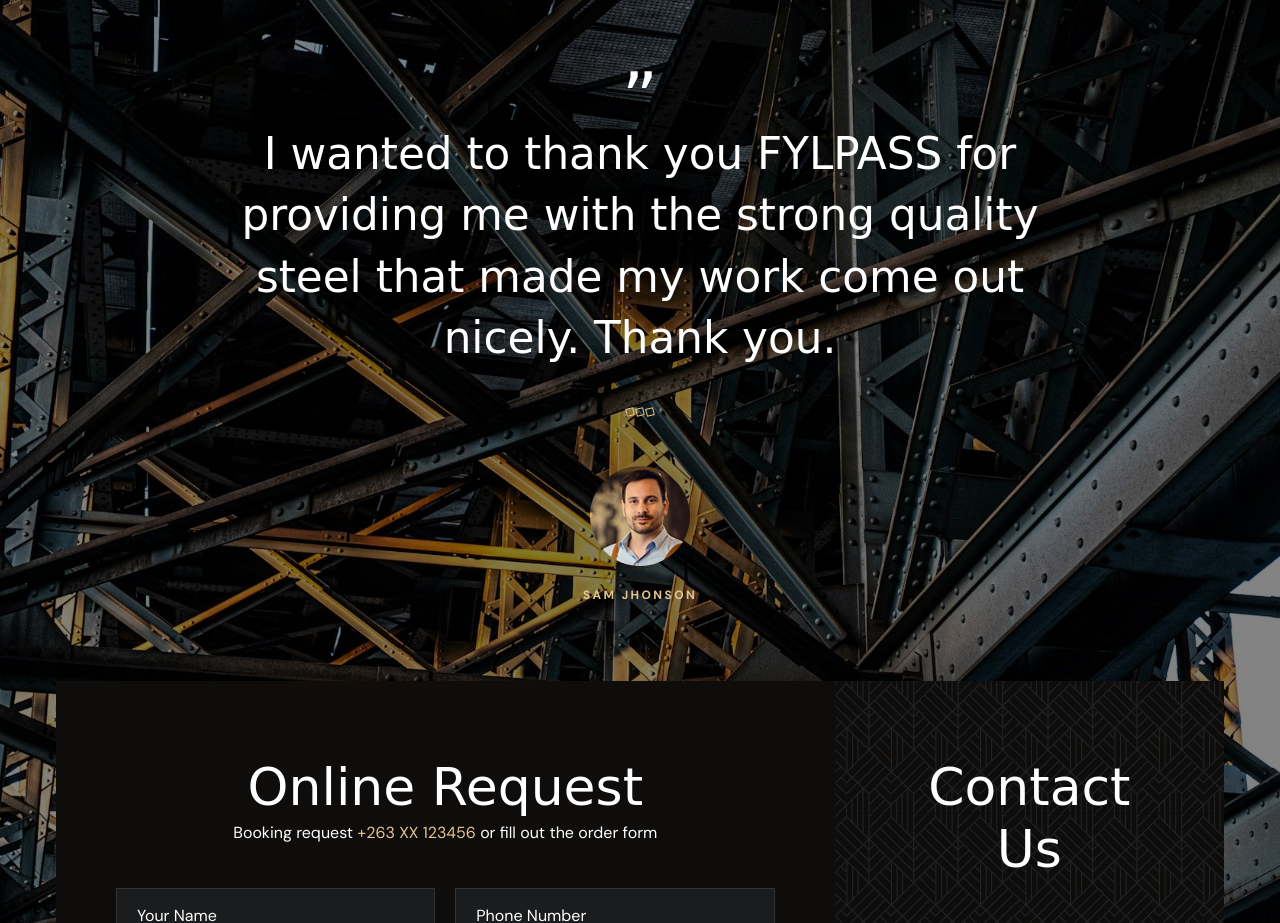
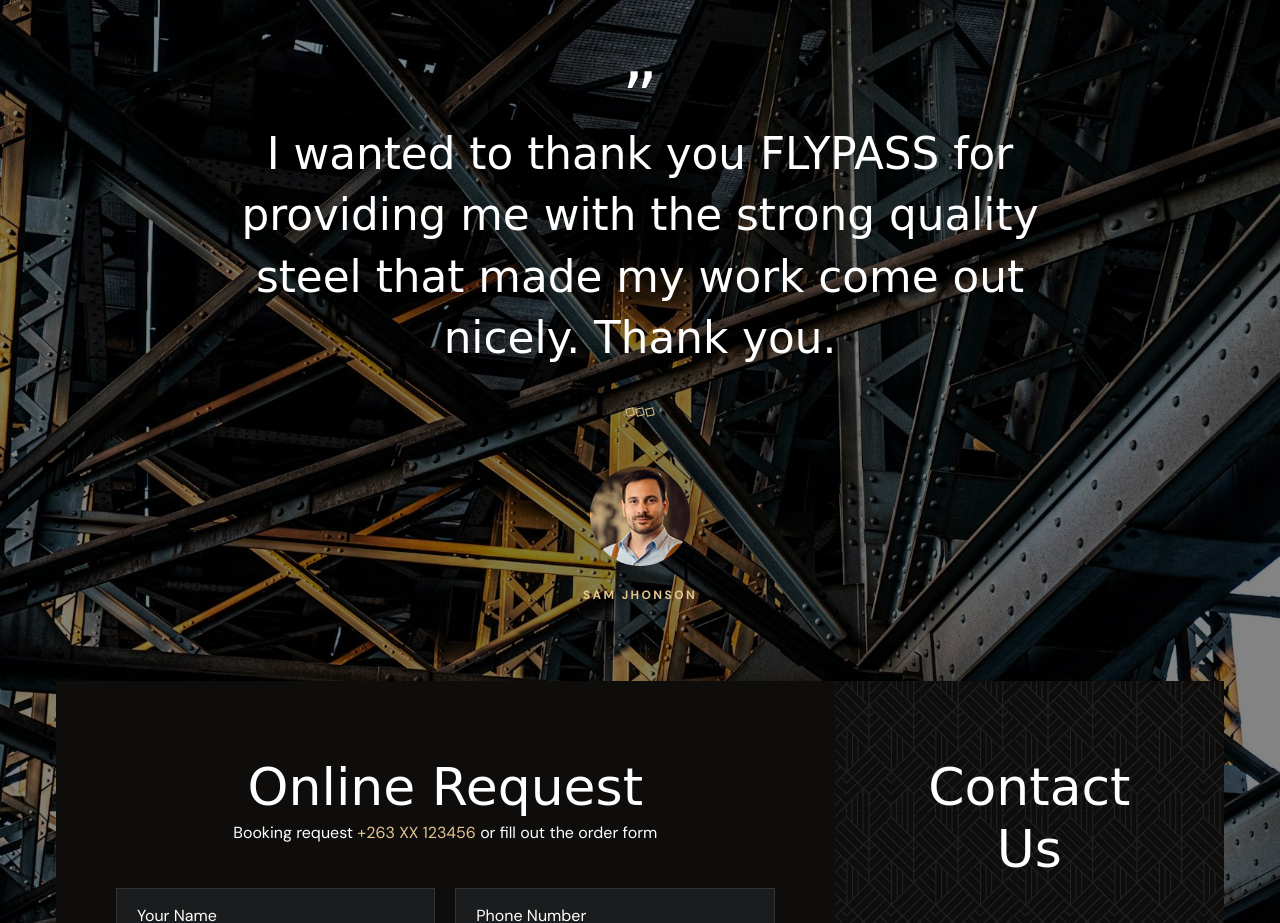
Before and after one commit to PRINCE-NDLOVU/flypass, a plain HTML site: page index.html in a window 1280 px wide. Shown: the part 4643-5566 px from the top of the page. Drawn offline with nearby package versions, Linux system fonts and the light colour scheme; a web font is replaced by a local one.

Commit message:
Update index.html

```diff
--- a/index.html
+++ b/index.html
@@ -746,7 +746,7 @@
           <div class="quote">”</div>
 
           <p class="headline-2 testi-text">
-            I wanted to thank you FYLPASS for providing me with the strong quality steel that made my work come out nicely. Thank you.
+            I wanted to thank you FLYPASS for providing me with the strong quality steel that made my work come out nicely. Thank you.
           </p>
 
           <div class="wrapper">
```
